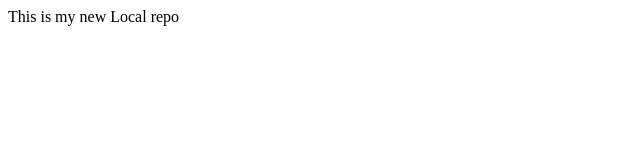
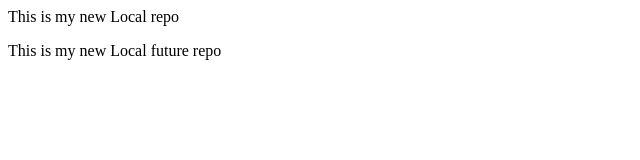
Before and after one commit to NitishPradhan0005/localrepo, a plain HTML site: page index.html in a window 1280 px wide. Shown: the whole page, without its empty margins (0-640 px from the left). Drawn offline with Linux system fonts and the light colour scheme.

Commit message:
add future repo

```diff
--- a/index.html
+++ b/index.html
@@ -1 +1,2 @@
 <p>This is my new Local repo</p>
+<p>This is my new Local future repo</p>
```
